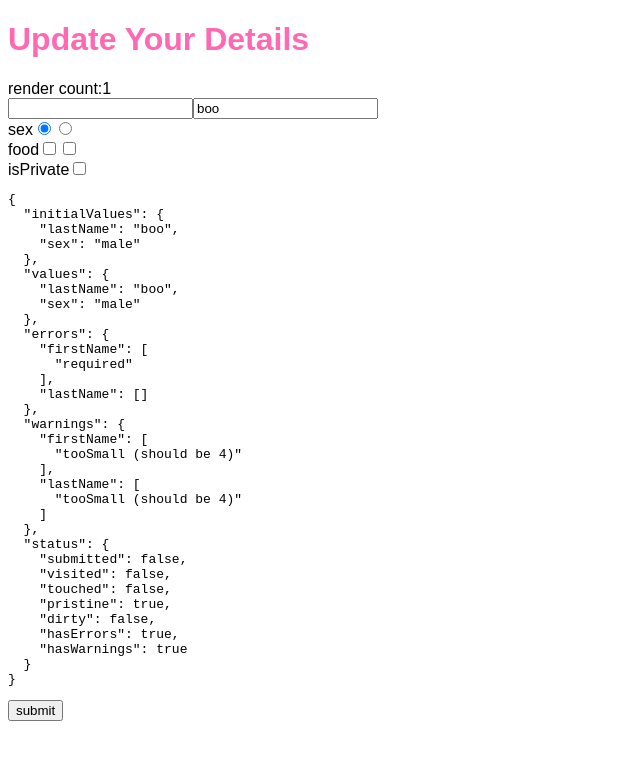
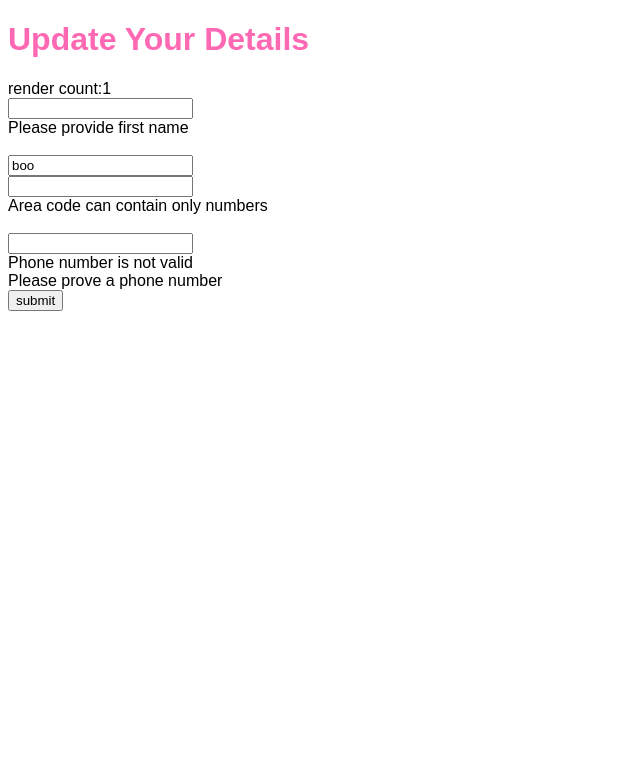
Before and after one commit to criol/react-micro-form, a React app: page / in a window 1280 px wide. Shown: the top 760 px of the page, without its empty margins (0-640 px from the left). Built offline with nearby package versions, Linux system fonts and the light colour scheme; the HTML template or start-up script is replaced by a standard one.

Commit message:
challenge requirements are met

```diff
--- a/src/Forms/UserContactForm.js
+++ b/src/Forms/UserContactForm.js
@@ -2,25 +2,12 @@
 // see the SINGLE IMPLEMENTATION section for details
 import React from 'react';
 import { useField, useForm } from '../Hooks/Form';
+import { validate } from './validate';
+import { FieldNames } from './constants';
 
 let renderCount = 0;
-const required = v => (v ? null : 'required');
-const lengthBiggerThan = (v = '', l) =>
-  v.length >= l ? null : `tooSmall (should be ${l})`;
 
-const validate = values => {
-  return {
-    firstName: [required(values.firstName)],
-    lastName: [required(values.lastName)],
-  };
-};
-
-const warn = values => {
-  return {
-    firstName: [lengthBiggerThan(values.firstName, 4)],
-    lastName: [lengthBiggerThan(values.lastName, 4)],
-  };
-};
+const warn = () => ({});
 
 const UserContactForm = () => {
   renderCount += 1;
@@ -36,13 +23,10 @@ const UserContactForm = () => {
     },
   );
 
-  const [firstNameField] = useField('firstName', form);
-  const [lastNameField] = useField('lastName', form);
-  const [radio1] = useField('sex', form, 'male');
-  const [radio2] = useField('sex', form, 'female');
-  const [checkbox] = useField('isPrivate', form, 'true');
-  const [checkbox1] = useField('food', form, 'melon');
-  const [checkbox2] = useField('food', form, 'watermelon');
+  const [firstName, firstNameMeta] = useField(FieldNames.firstName, form);
+  const [lastName, lastNameMeta] = useField(FieldNames.lastName, form);
+  const [areaCode, areaCodeMeta] = useField(FieldNames.areaCode, form);
+  const [phoneNumber, phoneNumberMeta] = useField(FieldNames.phoneNumber, form);
 
   return (
     <form onSubmit={handleSubmit}>
@@ -50,20 +34,25 @@ const UserContactForm = () => {
         render count:
         {renderCount}
       </div>
-      <input {...firstNameField} />
-      <input {...lastNameField} />
+      <input {...firstName} />
+      {firstNameMeta.errors.map(error => (
+        <div>{error}</div>
+      ))}
       <br />
-      sex
-      <input type="radio" {...radio1} />
-      <input type="radio" {...radio2} />
+      <input {...lastName} />
+      {lastNameMeta.errors.map(error => (
+        <div>{error}</div>
+      ))}
       <br />
-      food
-      <input type="checkbox" {...checkbox1} />
-      <input type="checkbox" {...checkbox2} />
+      <input {...areaCode} />
+      {areaCodeMeta.errors.map(error => (
+        <div>{error}</div>
+      ))}
       <br />
-      isPrivate
-      <input type="checkbox" {...checkbox} />
-      <pre>{JSON.stringify(form, undefined, 2)}</pre>
+      <input {...phoneNumber} />
+      {phoneNumberMeta.errors.map(error => (
+        <div>{error}</div>
+      ))}
       <button type="submit">submit</button>
     </form>
   );
--- /dev/null
+++ b/src/Forms/constants.js
@@ -0,0 +1,6 @@
+export const FieldNames = {
+  firstName: 'firstName',
+  lastName: 'lastName',
+  areaCode: 'areaCode',
+  phoneNumber: 'phoneNumber',
+};
--- /dev/null
+++ b/src/Forms/validate.js
@@ -0,0 +1,21 @@
+import { createChecker } from '../Helpers/Validate/createChecker';
+import {
+  required,
+  stringOnly,
+  numberOnly,
+  phoneNumber,
+} from '../Helpers/Validate/validators';
+import { FieldNames } from './constants';
+
+export const validate = createChecker({
+  [FieldNames.firstName]: [
+    required('Please provide first name'),
+    stringOnly('First name should be a string'),
+  ],
+  [FieldNames.lastName]: [stringOnly('Last name should be a string')],
+  [FieldNames.areaCode]: [numberOnly('Area code can contain only numbers')],
+  [FieldNames.phoneNumber]: [
+    phoneNumber('Phone number is not valid'),
+    required('Please prove a phone number'),
+  ],
+});
--- /dev/null
+++ b/src/Helpers/Validate/createChecker.js
@@ -0,0 +1,21 @@
+import { flow, objectKeys, reduce } from '../fp';
+
+function check(rules = {}, values = {}) {
+  return flow(
+    objectKeys,
+    reduce((acc, name) => {
+      const rule = rules[name];
+
+      return {
+        ...acc,
+        [name]: rule.map(checkFn => checkFn(values[name], values)),
+      };
+    }, {}),
+  )(rules);
+}
+
+export function createChecker(rules) {
+  return function(values) {
+    return check(rules, values);
+  };
+}
--- /dev/null
+++ b/src/Helpers/Validate/validators.js
@@ -0,0 +1,19 @@
+function createValidator(check) {
+  return function(errorMessage) {
+    return function(value, values) {
+      return check(value, values) ? null : errorMessage;
+    };
+  };
+}
+
+export const required = createValidator(v => !!v);
+
+export const stringOnly = createValidator(v => !/\d/.test(v));
+
+export const numberOnly = createValidator(v => /^\d*$/.test(v));
+
+export const phoneNumber = createValidator(v =>
+  /(?:(?:\+?1\s*(?:[.-]\s*)?)?(?:\(\s*([2-9]1[02-9]|[2-9][02-8]1|[2-9][02-8][02-9])\s*\)|([2-9]1[02-9]|[2-9][02-8]1|[2-9][02-8][02-9]))\s*(?:[.-]\s*)?)?([2-9]1[02-9]|[2-9][02-9]1|[2-9][02-9]{2})\s*(?:[.-]\s*)?([0-9]{4})(?:\s*(?:#|x\.?|ext\.?|extension)\s*(\d+))?/gim.test(
+    v,
+  ),
+);
--- a/src/Helpers/fp.js
+++ b/src/Helpers/fp.js
@@ -34,6 +34,12 @@ export function some(filterFunc) {
   };
 }
 
+export function reduce(reduceFunc, initValue) {
+  return function(array) {
+    return array.reduce(reduceFunc, initValue);
+  };
+}
+
 export function filterOutValues(...values) {
   return function(array) {
     return array.filter(v => !values.includes(v));
@@ -54,6 +60,10 @@ export function objectValues(obj) {
   return Object.values(obj);
 }
 
+export function isArray(obj) {
+  return Array.isArray(obj);
+}
+
 export function combineObject([keyArr, valuesArr]) {
   const result = {};
 
--- a/src/Hooks/Form/useField.hook.js
+++ b/src/Hooks/Form/useField.hook.js
@@ -1,11 +1,8 @@
 import { useRef, useEffect } from 'react';
+import { isArray } from '../../Helpers/fp';
 
 function isChecked(value, fixedValue) {
-  console.log(value, fixedValue);
-
-  return (
-    value === fixedValue || (Array.isArray(value) && value.includes(fixedValue))
-  );
+  return value === fixedValue || (isArray(value) && value.includes(fixedValue));
 }
 
 export function useField(fieldName, form, fixedValue) {
@@ -28,7 +25,7 @@ export function useField(fieldName, form, fixedValue) {
       onBlur: () => {
         form.changeFieldFocus(fieldName, false);
       },
-      value: fixedValue || form.values[fieldName],
+      value: fixedValue || form.values[fieldName] || '',
       checked,
       name: fieldName,
       ref,
--- a/src/Hooks/Form/useForm.hook.js
+++ b/src/Hooks/Form/useForm.hook.js
@@ -1,12 +1,12 @@
 import { useState } from 'react';
 import { useFormChecking } from './useFormChecking.hook';
 import { useImmutableHash } from '../Common/useImmutableHash.hook';
-import { isEqualTo } from '../../Helpers/fp';
+import { isEqualTo, isArray } from '../../Helpers/fp';
 
 const isCheckbox = isEqualTo('checkbox');
 
 function toggleValueInArray(array, value) {
-  if (!Array.isArray(array)) {
+  if (!isArray(array)) {
     return [value];
   }
   const newArray = [...array];
```
Also changed, not shown: src/Components/App.js (+11 -11 lines), 1 other file (tests, documents, lock files or other folders).
